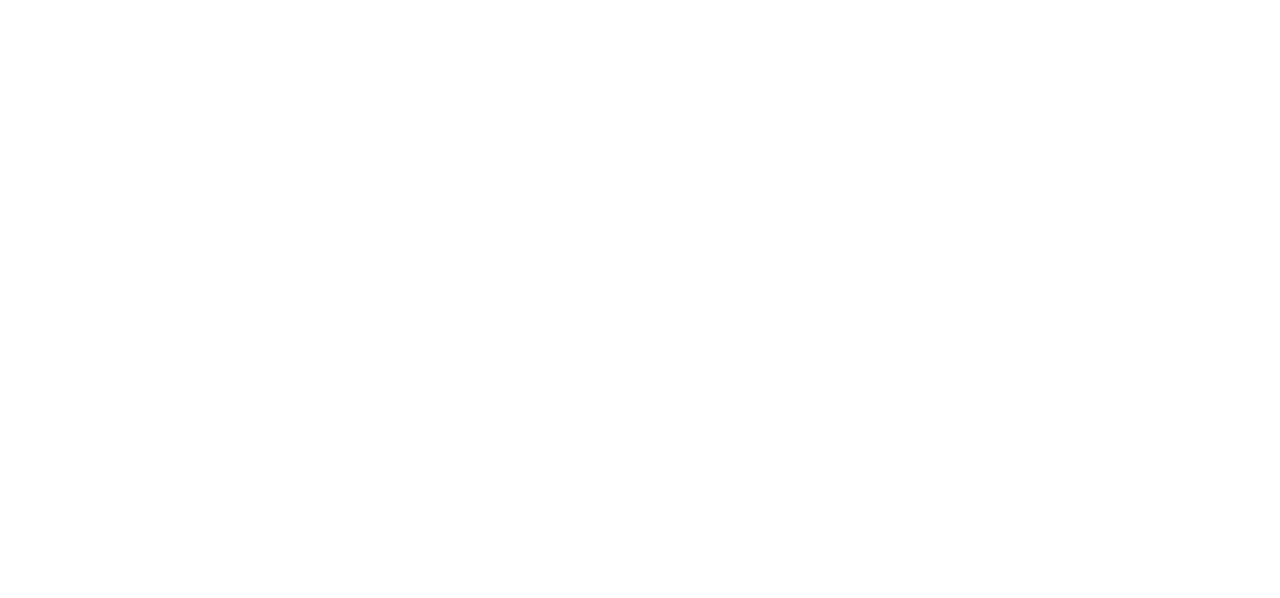
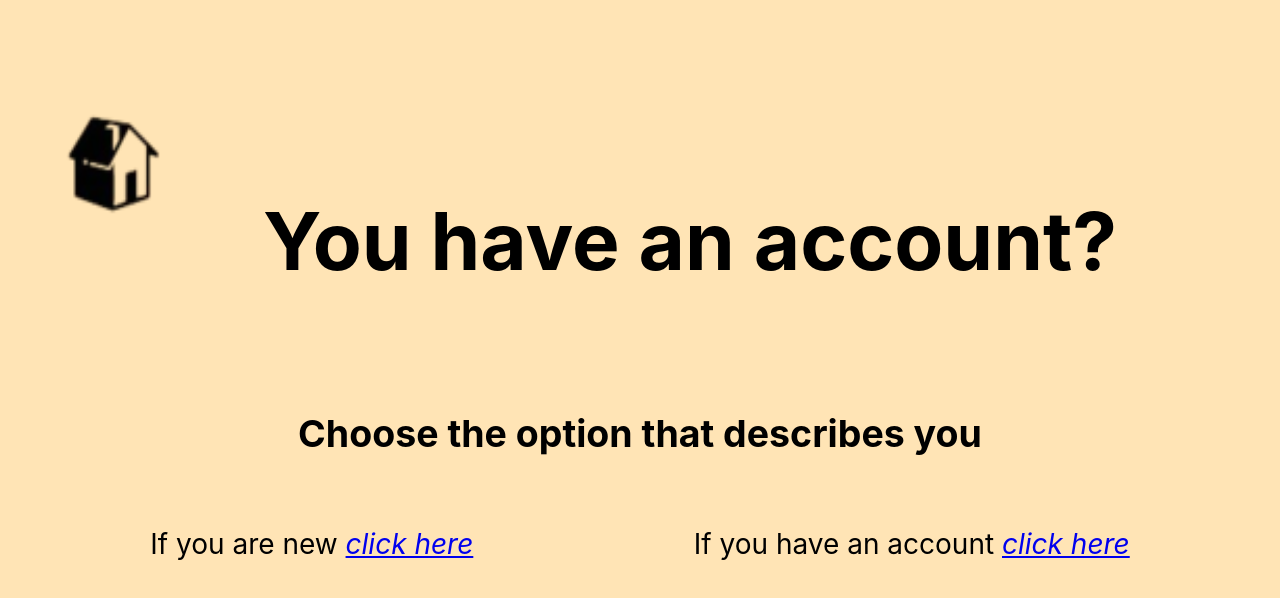
Before and after one commit to Salvlormonch1/Planifi-2, a Vue app: page /check-account in a window 1280 px wide. Shown: the top 598 px of the page. Built offline with nearby package versions, Linux system fonts and the light colour scheme.

Commit message:
feat: added check-account component template and style.

```diff
--- a/src/public/pages/check-account.component.vue
+++ b/src/public/pages/check-account.component.vue
@@ -5,9 +5,88 @@ export default {
 </script>
 
 <template>
-
+  <div class="check-account">
+    <div class="header">
+      <div class="icon">
+        <img src="/src/assets/icon-home.png" alt="icon-home">
+      </div>
+      <h1>You have an account?</h1>
+    </div>
+    <div class="sub-title">
+      <h2>Choose the option that describes you</h2>
+    </div>
+    <div class="container">
+      <div class="text">
+        <div>
+          <span>If you are new </span>
+          <router-link to="/login" class="button">click here</router-link>
+        </div>
+        <div>
+          <span>If you have an account </span>
+          <router-link to="/register" class="button">click here</router-link>
+        </div>
+      </div>
+    </div>
+  </div>
 </template>
 
-<style scoped>
+<style>
+.check-account {
+  background-color: #FFE4B5;
+  position: absolute;
+  top: 0;
+  bottom: 0;
+  left: 0;
+  right: 0;
+}
 
+.header {
+  padding-top: 100px;
+  padding-right: 100px;
+  display: flex;
+  align-items: center;
+  justify-content: center;
+  font-size: 40px;
+  font-weight: bolder;
+}
+
+.sub-title {
+  display: flex;
+  align-items: center;
+  justify-content: center;
+  font-size: 25px;
+  font-weight: normal;
+  font-style: normal;
+}
+
+.container {
+  width: auto;
+  display: flex;
+  flex-direction: row;
+  justify-content: center;
+}
+
+.text {
+  display: flex;
+  flex-direction: row;
+  justify-content: space-around;
+  margin: 40px;
+  width: 100%;
+  font-size: 28px;
+}
+
+.button {
+  font-style: italic;
+}
+
+.icon {
+  padding-right: 100px;
+  padding-bottom: 150px;
+
+}
+
+.icon img {
+  width: 100px;
+  height: 120px;
+}
 </style>
```
